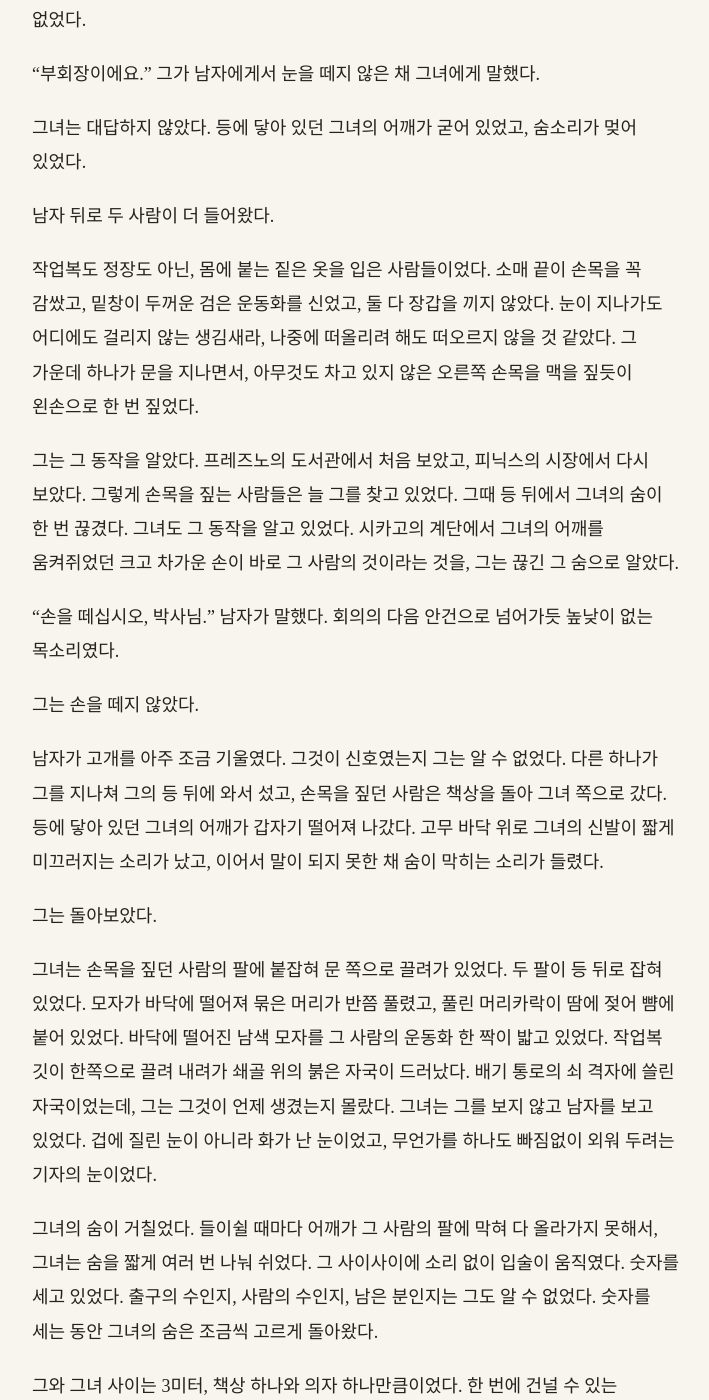
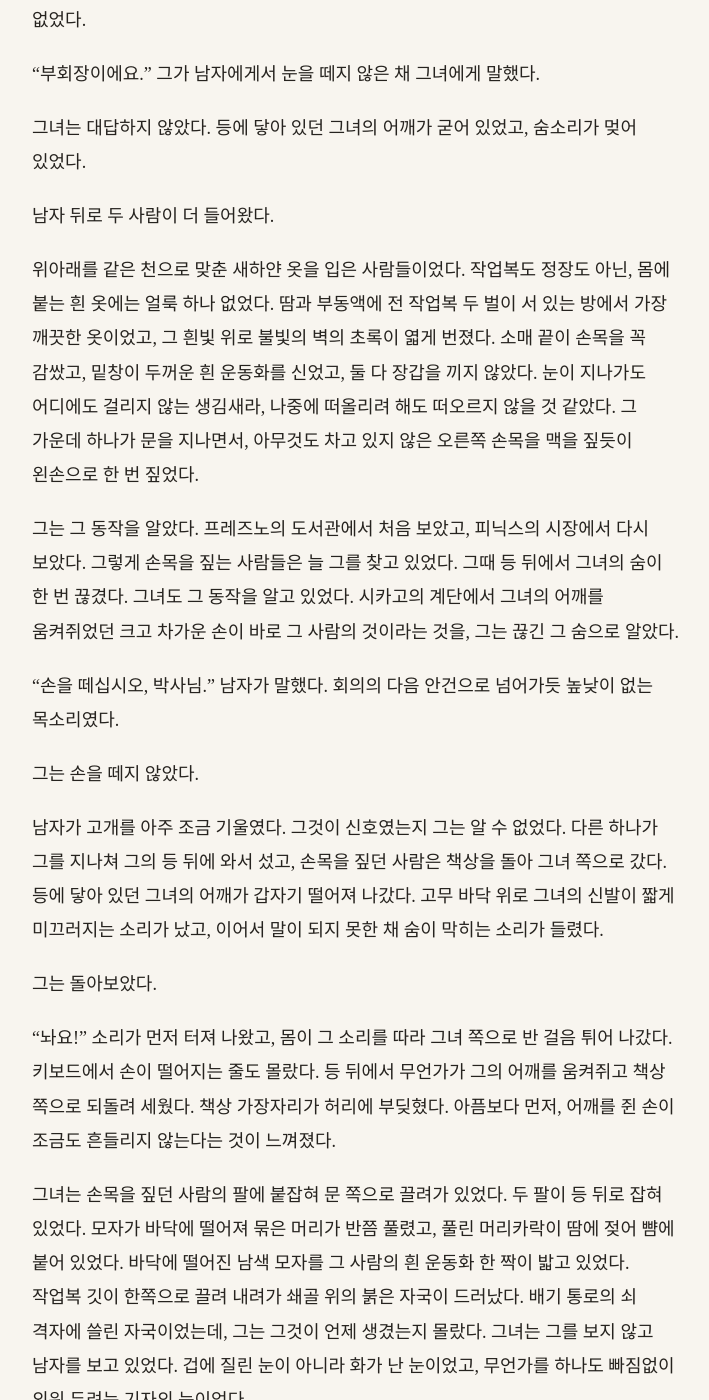
Before and after one commit to kangkkang/writer_s1_public, a Jekyll site: the page built from vol1/034.md, in a window 1280 px wide and 1400 px high, scrolled down 6187 px. Shown: the whole window, without its empty margins (284-993 px from the left). Built offline with Jekyll 4.4.1, drawn with Linux system fonts in a browser that asks for light colours; our own code applies the rules of GitHub Pages for plain Markdown files; some of the changed text lies outside the part shown.

Commit message:
Update from https://github.com/kangkkang/writer_s1/commit/c5412ce7e50e029321cdeed6dbf141161fa9980b

```diff
--- a/vol1/034.md
+++ b/vol1/034.md
@@ -112,7 +112,7 @@
 
 남자 뒤로 두 사람이 더 들어왔다.
 
-작업복도 정장도 아닌, 몸에 붙는 짙은 옷을 입은 사람들이었다. 소매 끝이 손목을 꼭 감쌌고, 밑창이 두꺼운 검은 운동화를 신었고, 둘 다 장갑을 끼지 않았다. 눈이 지나가도 어디에도 걸리지 않는 생김새라, 나중에 떠올리려 해도 떠오르지 않을 것 같았다. 그 가운데 하나가 문을 지나면서, 아무것도 차고 있지 않은 오른쪽 손목을 맥을 짚듯이 왼손으로 한 번 짚었다.
+위아래를 같은 천으로 맞춘 새하얀 옷을 입은 사람들이었다. 작업복도 정장도 아닌, 몸에 붙는 흰 옷에는 얼룩 하나 없었다. 땀과 부동액에 전 작업복 두 벌이 서 있는 방에서 가장 깨끗한 옷이었고, 그 흰빛 위로 불빛의 벽의 초록이 엷게 번졌다. 소매 끝이 손목을 꼭 감쌌고, 밑창이 두꺼운 흰 운동화를 신었고, 둘 다 장갑을 끼지 않았다. 눈이 지나가도 어디에도 걸리지 않는 생김새라, 나중에 떠올리려 해도 떠오르지 않을 것 같았다. 그 가운데 하나가 문을 지나면서, 아무것도 차고 있지 않은 오른쪽 손목을 맥을 짚듯이 왼손으로 한 번 짚었다.
 
 그는 그 동작을 알았다. 프레즈노의 도서관에서 처음 보았고, 피닉스의 시장에서 다시 보았다. 그렇게 손목을 짚는 사람들은 늘 그를 찾고 있었다. 그때 등 뒤에서 그녀의 숨이 한 번 끊겼다. 그녀도 그 동작을 알고 있었다. 시카고의 계단에서 그녀의 어깨를 움켜쥐었던 크고 차가운 손이 바로 그 사람의 것이라는 것을, 그는 끊긴 그 숨으로 알았다.
 
@@ -124,13 +124,13 @@
 
 그는 돌아보았다.
 
-그녀는 손목을 짚던 사람의 팔에 붙잡혀 문 쪽으로 끌려가 있었다. 두 팔이 등 뒤로 잡혀 있었다. 모자가 바닥에 떨어져 묶은 머리가 반쯤 풀렸고, 풀린 머리카락이 땀에 젖어 뺨에 붙어 있었다. 바닥에 떨어진 남색 모자를 그 사람의 운동화 한 짝이 밟고 있었다. 작업복 깃이 한쪽으로 끌려 내려가 쇄골 위의 붉은 자국이 드러났다. 배기 통로의 쇠 격자에 쓸린 자국이었는데, 그는 그것이 언제 생겼는지 몰랐다. 그녀는 그를 보지 않고 남자를 보고 있었다. 겁에 질린 눈이 아니라 화가 난 눈이었고, 무언가를 하나도 빠짐없이 외워 두려는 기자의 눈이었다.
+"놔요!" 소리가 먼저 터져 나왔고, 몸이 그 소리를 따라 그녀 쪽으로 반 걸음 튀어 나갔다. 키보드에서 손이 떨어지는 줄도 몰랐다. 등 뒤에서 무언가가 그의 어깨를 움켜쥐고 책상 쪽으로 되돌려 세웠다. 책상 가장자리가 허리에 부딪혔다. 아픔보다 먼저, 어깨를 쥔 손이 조금도 흔들리지 않는다는 것이 느껴졌다.
+
+그녀는 손목을 짚던 사람의 팔에 붙잡혀 문 쪽으로 끌려가 있었다. 두 팔이 등 뒤로 잡혀 있었다. 모자가 바닥에 떨어져 묶은 머리가 반쯤 풀렸고, 풀린 머리카락이 땀에 젖어 뺨에 붙어 있었다. 바닥에 떨어진 남색 모자를 그 사람의 흰 운동화 한 짝이 밟고 있었다. 작업복 깃이 한쪽으로 끌려 내려가 쇄골 위의 붉은 자국이 드러났다. 배기 통로의 쇠 격자에 쓸린 자국이었는데, 그는 그것이 언제 생겼는지 몰랐다. 그녀는 그를 보지 않고 남자를 보고 있었다. 겁에 질린 눈이 아니라 화가 난 눈이었고, 무언가를 하나도 빠짐없이 외워 두려는 기자의 눈이었다.
 
 그녀의 숨이 거칠었다. 들이쉴 때마다 어깨가 그 사람의 팔에 막혀 다 올라가지 못해서, 그녀는 숨을 짧게 여러 번 나눠 쉬었다. 그 사이사이에 소리 없이 입술이 움직였다. 숫자를 세고 있었다. 출구의 수인지, 사람의 수인지, 남은 분인지는 그도 알 수 없었다. 숫자를 세는 동안 그녀의 숨은 조금씩 고르게 돌아왔다.
 
-그와 그녀 사이는 3미터, 책상 하나와 의자 하나만큼이었다. 한 번에 건널 수 있는 거리였다. 그러나 그가 건너는 동안 그의 등 뒤에 선 사람과 그녀를 붙잡은 사람이 무엇을 할지 그는 알았다. 그는 건너지 않았다. 건너지 않는 것이 그가 할 수 있는 전부라는 것이 그의 등을 더 차갑게 했다.
-
-그의 손가락이 키보드에서 떨어졌다.
+그와 그녀 사이는 3미터, 책상 하나와 의자 하나만큼이었다. 어깨를 쥔 손이 풀리지 않는 한 건널 수 없는 거리였고, 손이 풀린다 해도 그가 건너는 동안 그녀를 붙잡은 사람이 무엇을 할지 그는 알았다. 그 3미터를 건널 수 없다는 것이 그의 등을 더 차갑게 했다.
 
 ---
 
@@ -154,13 +154,11 @@
 
 "배포 뒤에는 늦어요."
 
-"일정이 있습니다, 박사님." 남자는 날씨를 알려 주듯 아무런 무게 없이 말했다. "첫 단계는 2시입니다. 오류가 석 달 사이에 넉 배가 되었습니다. 약국에서, 정류장에서, 병원의 약 투여 기계에서요. 아직까지는 죽은 사람이 없습니다. 그 값이 없으면 오늘 밤의 업데이트는 그 오류를 늘리고, 값이 있으면 줄입니다. 그 값은 박사님에게만 있습니다. 다시 재려면 몇 달이 걸리는데, 몇 달은 없습니다."
+"일정이 있습니다, 박사님." 남자는 날씨를 알려 주듯 아무런 무게 없이 말했다. "첫 단계는 2시입니다. 오류가 석 달 사이에 넉 배가 되었습니다. 약국에서, 정류장에서, 병원의 약 투여 기계에서요. 아직까지는 죽은 사람이 없습니다. 그 값이 없으면 우리는 그 오류들을 감당할 수 없습니다. 그 값은 박사님에게만 있습니다. 다시 재려면 몇 달이 걸리고, 그때는 이미 늦습니다."
 
-남자의 말은 하나도 틀리지 않았고, 그는 그것이 가장 견디기 어려웠다. 오류는 실제로 늘었다. 프린스턴에서 약국에 가던 길에 그녀가 그것을 적기 시작했고, 수첩의 새 장 맨 위에는 *과부하*라고 쓰여 있었다. 옆 사람의 처방을 섞어 내준 약국의 기계, 정류장을 지나쳐 버린 빈 버스, 4분 동안 모든 신호가 노란불로 깜박인 남쪽 도시, 약 투여 기계를 손으로 돌려야 했던 병원. 델타의 배에서 그는 그 수첩을 밤마다 다시 읽었다. 1월보다 2월의 줄이 길었고, 이름 칸은 아직 비어 있었다. 그 칸이 언제까지 비어 있을지 따져 보는 데는 오래 걸리지 않았다.
+남자의 말은 하나도 틀리지 않았고, 그는 그것이 가장 견디기 어려웠다. 도망 다니는 동안 그도 뉴스에서 드문드문 보았다. 옆 사람의 처방을 섞어 내준 약국의 기계, 정류장을 지나쳐 버린 빈 버스, 4분 동안 모든 신호가 노란불로 깜박인 남쪽 도시, 약 투여 기계를 손으로 돌려야 했던 병원. 모텔의 화면 아래로, 식당 벽의 띠로 한 줄씩 흘러가던 소식들이었다. 처음에는 한 달에 한 번 지나가던 소식이 2월에는 일주일에도 몇 번씩 지나갔다. 아직 거기 죽은 사람의 이름은 없었다. 그 이름이 언제 처음 붙을지 따져 보는 데는 오래 걸리지 않았다.
 
 그 값이 흔들림을 안정시키리라는 것도 그는 알았다. 그가 잰 것은 기하의 기준점이었고, 모델을 그 기하에 다시 맞추면 흔들림은 줄 것이었다. 그가 모르는 것은 그 너머였다. 모델이 기하에 정확히 맞아 돌 때, 그 정확함이 이 벽에 무엇을 할지.
-
-모르는 것을 모르는 채로.
 
 "검증할 시간을 주십시오. 한 시간만, 아니 30분이라도요." 그가 말했다.
 
@@ -174,13 +172,13 @@
 
 "넘기지 마요."
 
-그녀의 목소리가 갈라져 있었다. 그녀를 붙잡은 팔이 가슴을 누르고 있었는데도, 그녀는 한 낱말씩 순서대로 말했다.
+그녀의 목소리가 갈라져 있었다. 가슴을 누르는 팔 때문에 숨이 끝까지 들어가지 않아서, 그녀는 몇 낱말마다 말을 끊고 숨을 끌어올렸다.
 
-"넘겨도 아무도 안 살려 줘요. 이 사람은 받고 나면—" 끊겼던 숨이 다시 이어졌다. "받고 나면 우리를 남겨 둘 이유가 없을 거예요. 따져 봐요. 그쪽은 계산하는 사람이잖아요."
+"넘겨도… 아무도 안 살려 줘요." 그녀가 숨을 긁듯이 들이켰다. "이 사람은… 받고 나면—" 말이 마른기침에 막혔다. 한참 뒤에야 쉰 소리가 이어졌다. "우리를… 남겨 둘 이유가 없을 거예요."
 
 그는 따져 보았고, 답은 금방 나왔다. 그녀가 맞았다. 값을 넘기면 그와 그녀는 이 방에서 쓸모가 없어질 것이었다. 쓸모가 없어진 사람을 이 사람들이 어떻게 하는지 그는 알았다. 카일의 죽음이 그것을 보여 주었다.
 
-값을 넘기지 않으면 어떻게 될지도 따져 보았다. 남자는 기다리지 않을 것이었다. 남자에게는 일정이 있었고, 그 일정 안에 그녀의 시간이 들어 있었다. 그것을 그에게 정하라고 한 말의 뜻을 그는 알았다. 넘기지 않으면 지금 이 방에서, 그의 눈앞에서 그녀의 시간이 먼저 끝나고 그다음에 그의 시간이 끝날 것이었다.
+값을 넘기지 않으면 어떻게 될지도 따져 보았다. 남자는 그녀의 목숨을 거두는 데 주저하지 않을 것이었다. 기자의 시간을 그에게 정하라고 한 말의 뜻을 그는 알았다. 넘기지 않으면 지금 이 방에서, 그의 눈앞에서 그녀가 먼저 죽고 그다음에 그가 죽을 것이었다.
 
 넘기면 둘 다 몇 분을 더 얻을 것이었다. 몇 분일지도, 그 몇 분 안에 무엇이 있을지도 알 수 없었다.
 
@@ -190,7 +188,7 @@
 
 그녀의 판단이 맞다는 것을 그는 알았다. 1년 넉 달 동안 그는 계산으로 살아남았다. 계산이 맞으면 계산을 따랐고, 감정이 계산을 흔들 때도 계산을 믿었다. 그것이 그가 아는 유일한 방법이었다.
 
-그는 그 방법을 버렸다.
+하지만 그는 그 방법을 버렸다.
 
 아무리 따져도 그가 하려는 일은 맞지 않았다. 그녀를 몇 분 더 살려 두는 대신 그 몇 분 뒤에 둘 다 죽을 수 있었고, 그사이 세상에 무엇이 열릴지도 알 수 없었다. 다 합쳐 보면 그는 값을 넘기지 말아야 했다.
 
@@ -198,7 +196,11 @@
 
 카일은 피츠버그/베이포인트역 승강장의 동쪽 끝, 노란 경고선 앞에서 혼자 죽었다. 그는 그 자리에 없었고, 그 일을 신문 단신으로 알았다. 그 자리에 있었다면 자기가 무엇을 했을지, 그는 그 물음을 1년 동안 붙들고 있었다. 지금 그녀는 그의 눈앞, 3미터 앞에 있었다.
 
-그는 작업복의 가슴 주머니에 손을 넣었다.
+그는 남자와 흰 옷의 두 사람에게서 눈을 떼지 않은 채 왼손을 어깨 높이로 천천히 들어 올렸다. 빈 손바닥이 그들 쪽을 향했다. 그리고 오른손을 아주 천천히 작업복의 가슴 주머니로 가져갔다.
+
+그 손이 움직이자 그녀를 붙잡은 팔이 단번에 조여들었다. 그녀의 목에서 숨이 막히는 소리가 짧게 새어 나왔다. 그의 어깨를 쥐고 있던 손이 떨어졌고, 그 사람이 소리 없이 걸음을 옮겨 남자의 앞을 반쯤 가로막고 섰다. 남자는 그 자리에서 조금도 움직이지 않았다.
+
+그는 손가락 끝으로 주머니 안의 작은 것을 집어 꺼냈다.
 
 ---
 
@@ -206,7 +208,7 @@
 
 검은 플라스틱 몸체의 귀퉁이가 닳아 하얗게 일어나 있었다. 1년 넉 달 전, 그는 분리 실험실의 회색 함 옆면에서 그것을 뽑았다. 함 윗면에 앉은 손때를 엄지로 한 번 쓸고 나서 장치를 가방 안쪽 주머니에 넣었다. 그날 밤 2시 13분, 그는 신발을 손에 든 채 아파트의 녹슨 비상계단을 내려갔다. 공책은 책상 위에 두고 왔다. *진짜 숫자는 가방에 있어.* 그때 그는 그렇게 판단했고, 그 판단은 1년 넉 달 동안 틀리지 않았다. 피닉스의 창고방에서도, 델타의 배에서도, 시카고의 모텔에서도, 프린스턴의 서재에서도 그는 그것을 몸에서 떼어 놓지 않았다. 잘 때는 베개 밑에, 씻을 때는 욕실 문 앞에 두었다.
 
-그는 그것을 단말에 꽂았다.
+그는 그것을 단말에 꽂았다. 남자 앞을 가로막았던 사람이 다시 그의 등 뒤로 돌아가 섰다.
 
 판에 비밀번호를 묻는 창이 떴다. 그 비밀번호는 어디에도 적혀 있지 않고 그의 머릿속에만 있었다. 그가 없으면 아무도 열 수 없고, 그가 있으면 그만 열 수 있도록, 장치를 만들 때 일부러 그렇게 해 두었다.
 
@@ -256,13 +258,9 @@
 
 노인의 목소리였다. 프린스턴의 현관, 담요를 두른 어깨, 문틀을 짚은 마른 손. 기침 끝에 붙어 나온 말이었다. 그때 그는 그 말이 어느 쪽에서 오는지 따지지 않았고, 지금도 따지지 않았다. 다만 두 달도 되지 않아 그 말을 지키지 못했다는 것만은 알았다. 노인은 지금쯤 그 집 위층에서, 미지근한 난방기와 종이 상자들 사이에서, 잉크가 밴 손가락을 담요 밑에 넣고 자고 있을 것이었다.
 
-호텔 꼭대기 층의 그 방도 지금은 어두울 것이었다. 젖빛으로 흐린 창과 냄새 없이 도는 공기. 그녀가 종이를 떼어 낸 벽은 다시 검은 유리로 돌아가 테이프 자국만 남아 있을 것이었다. 방 입구 오른쪽의 칸에는 내일 아침에도 아무도 모르는 사이에 새 수건이 채워질 것이었다. 그 방이 비어 있다는 것을 누가 가장 먼저 알게 될지 그는 알 수 없었다.
-
 벽 너머의 울림이 조금 더 높아졌다.
 
 이번에는 반음보다 조금 더 올라간 것을 그는 이 사이로 느꼈다. 첫 단계가 가까워지자 시험 부하가 다시 한 칸 올라간 것이었다. 방 안의 공기가 조금 더 따뜻해졌고, 목덜미에서 마르던 땀이 다시 배어 나왔다. 불빛의 벽은 한 번 숨 쉬는 데 4초 걸리던 것이 4초 반으로 늘어났다. 북미가 더 깊이 잠들고 있었다. 새벽 2시가 가까웠고, 동부는 이미 새벽 5시였다. 그쪽의 잠은 곧 얕아질 것이었고, 서부는 지금이 가장 깊었다.
-
-유리 너머 관찰실의 물잔은 그대로였다. 아무도 그것을 마시지 않았다.
 
 그는 자기 손을 내려다보았다. 1년 넉 달 동안 한 번도 비어 본 적 없는 손이었다. 가슴 주머니가 가벼웠다. 그는 몇 번이고 그 주머니를 더듬으려다 그만두었다. 더듬어 봐야 아무것도 없었다.
 
```
Also changed, not shown: other parts of vol1/034.md (+1 -1 lines), vol1/036.md (+1 -1 lines).
